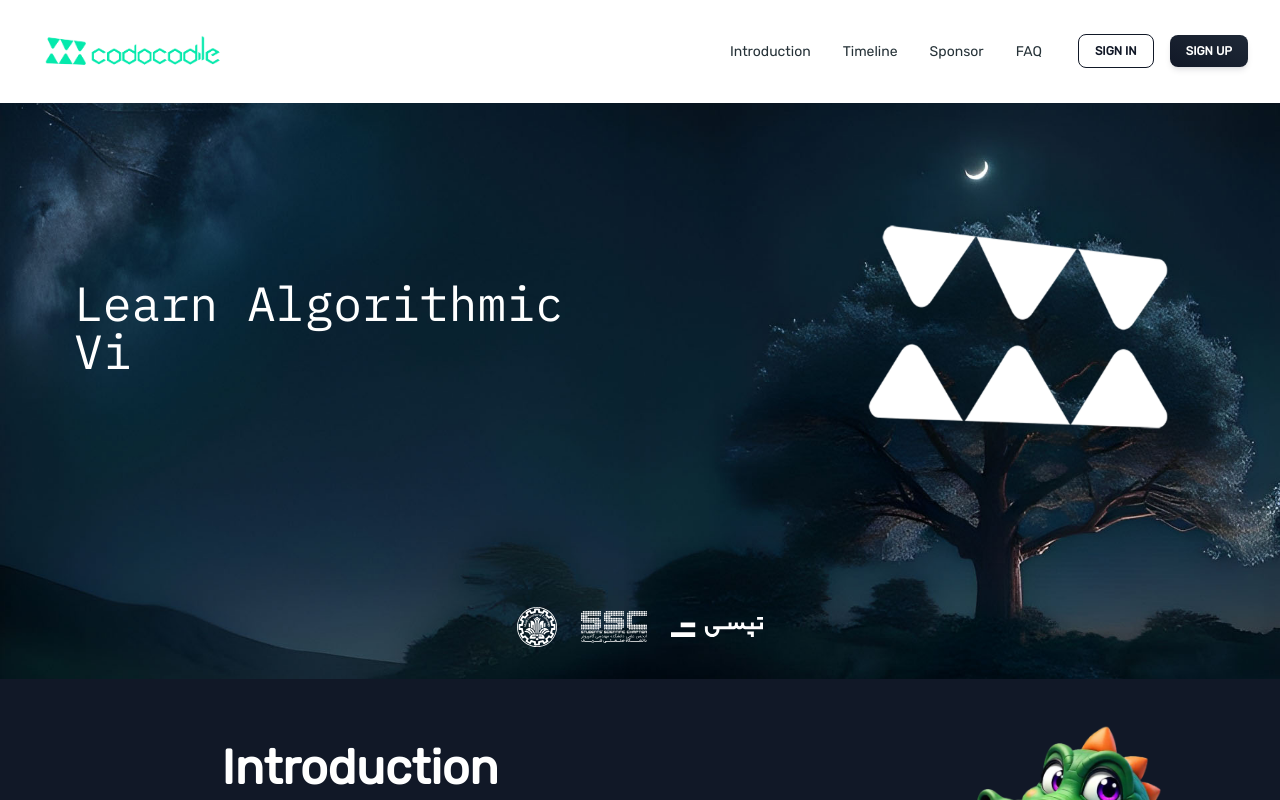
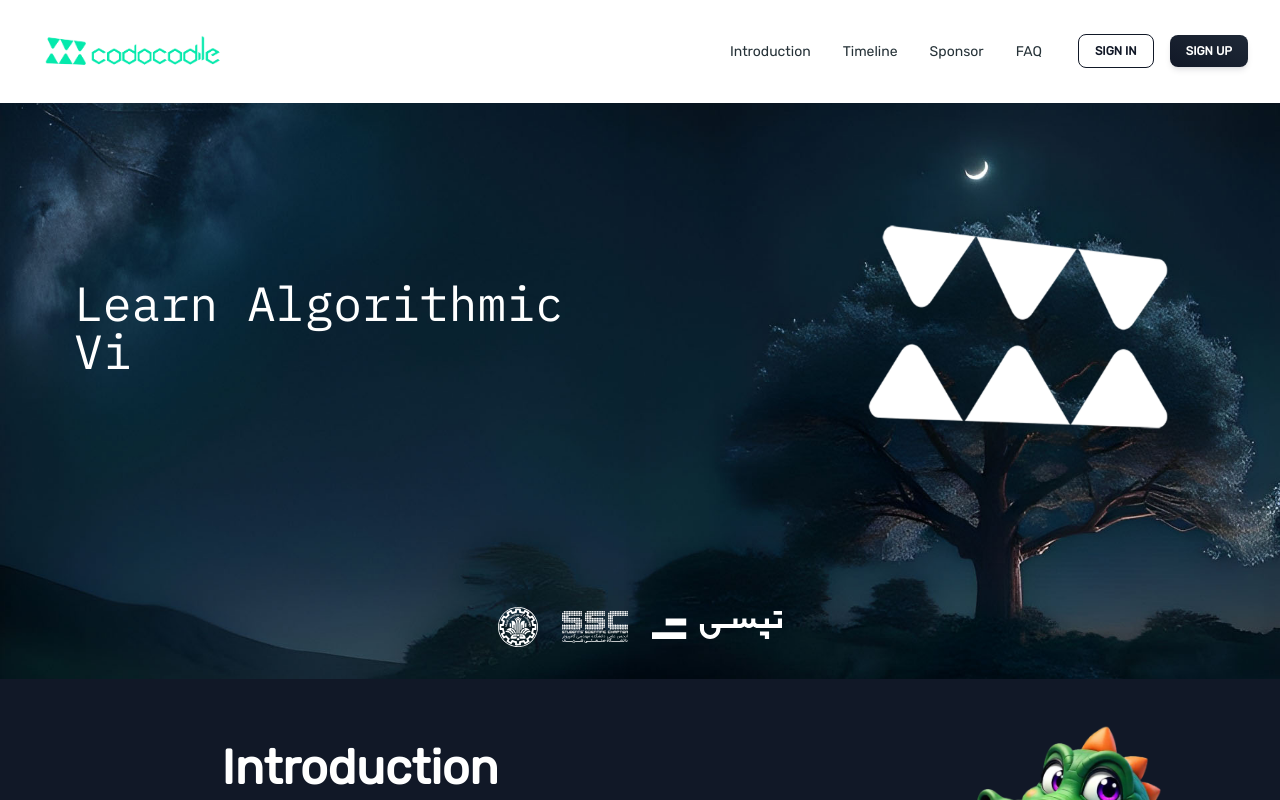
Before and after one commit to Codocodile/CodoCodile2024-Website, a React (Vite) app in the folder frontend/: page / in a window 1280 px wide. Shown: the top 800 px of the page. Built offline with nearby package versions, Linux system fonts and the light colour scheme; no server answers.

Commit message:
bigger Tapsi Logo

```diff
--- a/frontend/src/containers/header/Header.tsx
+++ b/frontend/src/containers/header/Header.tsx
@@ -34,10 +34,10 @@ const Header = () => {
                 </div>
             </div>
             <div className="logos flex gap-6 items-center justify-center">
-                <img src="assets/SUTLogo.svg" className={"h-16"}/>
+                <img src="assets/SUTLogo.svg" className={"h-10"}/>
                 <img src="assets/SSCLogo.svg" className={"h-8"}/>
                 <Link to="/sponsor">
-                    <img src="assets/sponsor/TapsiWhite.svg" className="h-5" alt="Sponsor Logo"/>
+                    <img src="assets/sponsor/TapsiWhite.svg" className="h-7 mb-1" alt="Sponsor Logo"/>
                 </Link>
             </div>
         </div>
```
